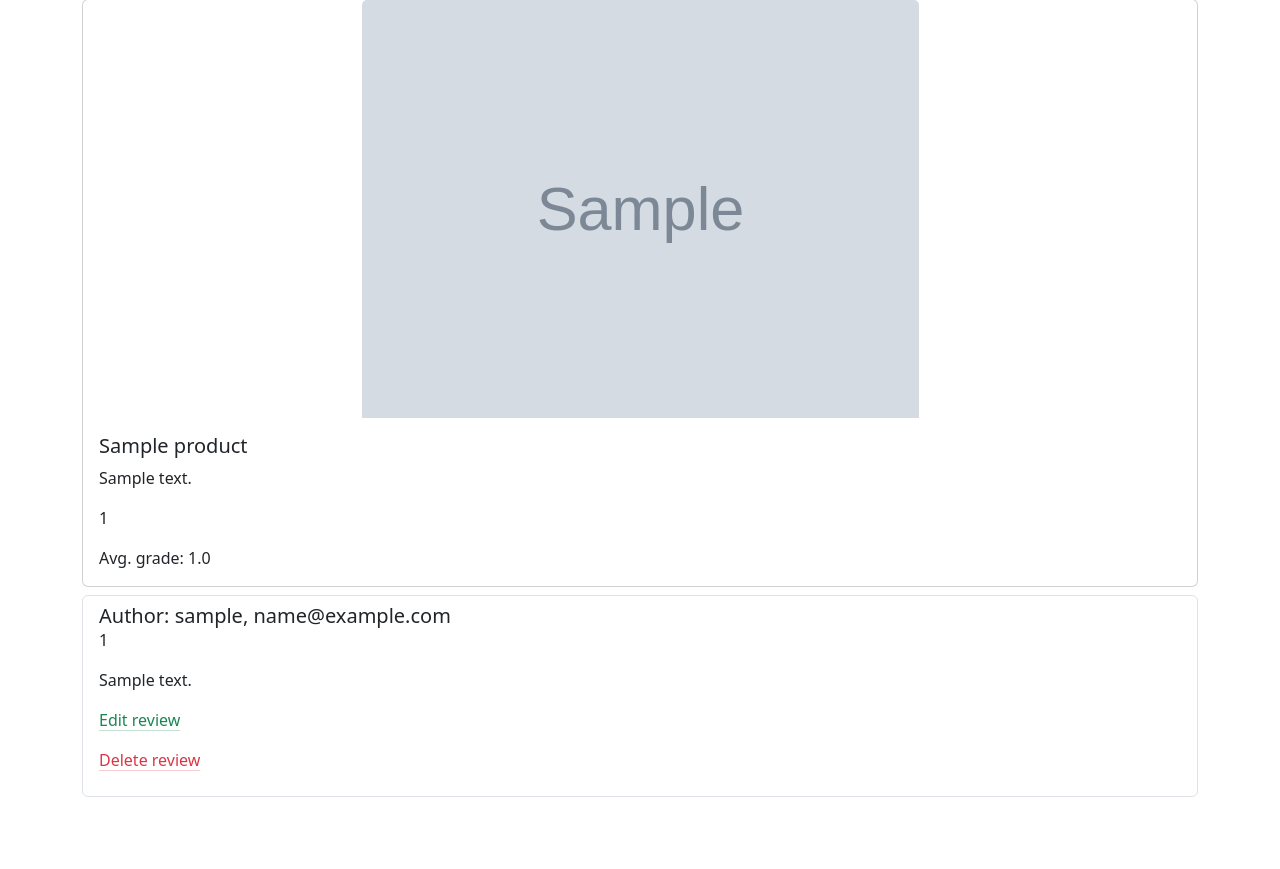
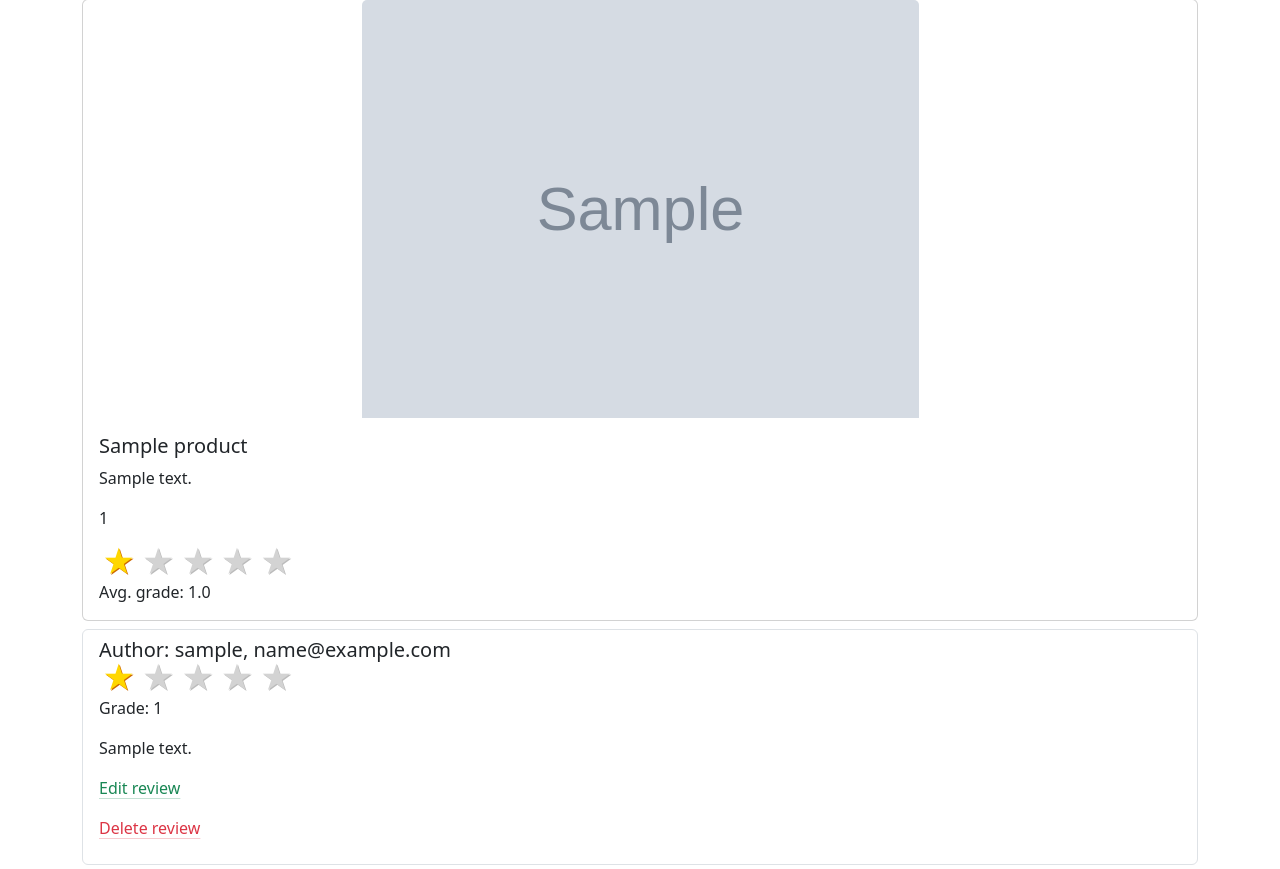
Before and after one commit to Vityaendless/otzovik_task, a Django app: page /product/1/ in a window 1280 px wide. Shown: the part 113-982 px from the top of the page. Before the commit the page ends 910 px from the top, so only its background shows below. Run offline with Django 5.2, Linux system fonts and the light colour scheme; tables that the repository leaves empty hold one stand-in row (values such as "Sample post"); grey boxes marked "Sample" are stand-in pictures.

Commit message:
added stars logic

```diff
--- a/source/webapp/static/css/style.css
+++ b/source/webapp/static/css/style.css
@@ -38,3 +38,23 @@
     text-align: center;
     border: solid 1px gray;
 }
+
+.rating-result {
+	display: inline-block;
+	font-size: 0;
+}
+.rating-result span {
+	padding: 0;
+	font-size: 32px;
+	margin: 0 3px;
+	line-height: 1;
+	color: lightgrey;
+	text-shadow: 1px 1px #bbb;
+}
+.rating-result > span:before {
+	content: '★';
+}
+.rating-result > span.active {
+	color: gold;
+	text-shadow: 1px 1px #c60;
+}
--- a/source/webapp/templates/products/product_details.html
+++ b/source/webapp/templates/products/product_details.html
@@ -13,14 +13,25 @@
             <h5 class="card-title">{{ product.title }}</h5>
             <p class="card-text">{{ product.description }}</p>
             <p class="card-text">{{ product.category }}</p>
-            <p class="card-text">Avg. grade: {{ product.avg_grade }}</p>
+            <div class="rating-result">
+                {% for star in stars %}
+                    <span {% if product.avg_grade >= forloop.counter %}class="active"{% endif %}></span>
+                {% endfor %}
+            </div>
+            <p class="card-text">Avg. grade: {{ product.avg_grade }}
+            </p>
         </div>
     </div>
     <ul class="list-group">
         {% for review in reviews %}
             <li class="list-group-item mb-1">
                 <h5 class="card-title">Author: {{ review.author }}, {{ review.author.email }}</h5>
-                <p class="card-text">{{ review.grade }}</p>
+                <div class="rating-result">
+                    {% for star in stars %}
+                        <span {% if review.grade >= forloop.counter %}class="active"{% endif %}></span>
+                    {% endfor %}
+                </div>
+                <p class="card-text">Grade: {{ review.grade }}</p>
                 <p class="card-text">{{ review.text }}</p>
                 <p>
                     <a href="{% url 'webapp:review_update' pk=review.pk %}" class="link-success link-offset-2 link-underline-opacity-25 link-underline-opacity-100-hover">
--- a/source/webapp/views/products_views.py
+++ b/source/webapp/views/products_views.py
@@ -63,12 +63,15 @@ class ProductView(DetailView):
         reviews_count = product.reviews.count()
         if reviews_count >= 1:
             product.avg_grade = Helper.get_avg(product.reviews.all(), reviews_count)
-            product.save()
+        else:
+            product.avg_grade = 0
+        product.save()
         return super().dispatch(request, *args, **kwargs)
 
     def get_context_data(self, **kwargs):
         context = super().get_context_data(**kwargs)
         context['reviews'] = self.object.reviews.all()
+        context['stars'] = [1, 1, 1, 1, 1]
         return context
 
 
```
